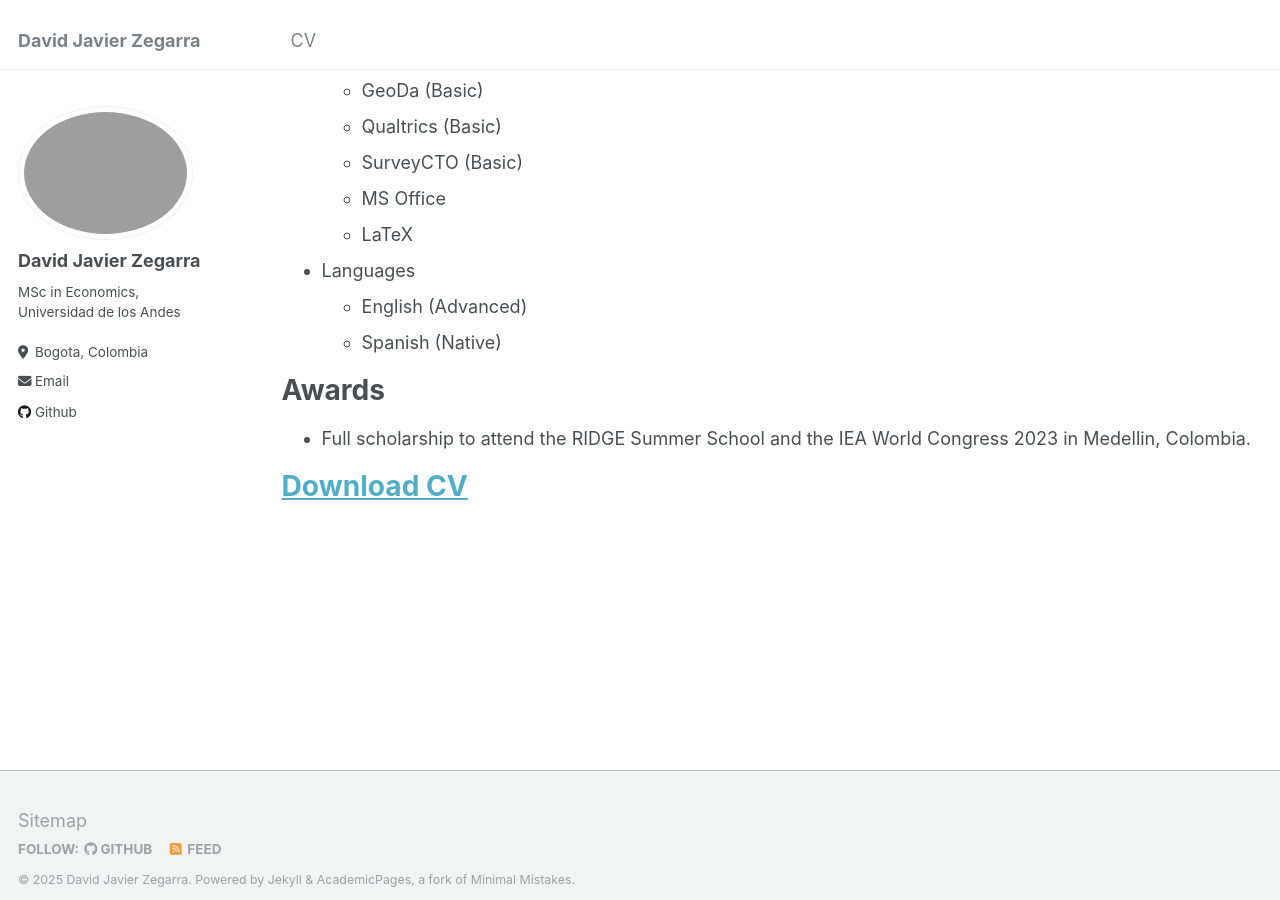
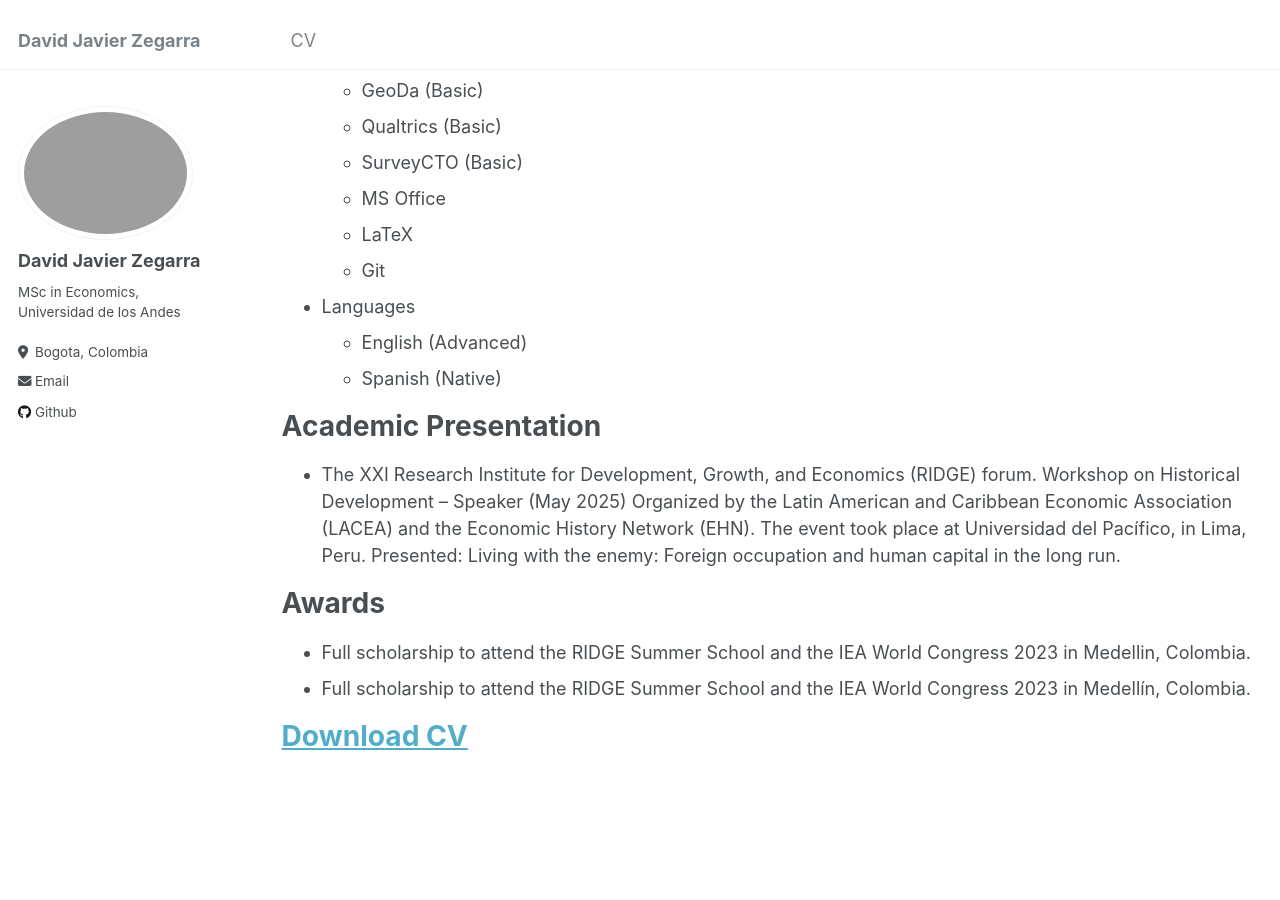
Before and after one commit to dajzegarraf/dajzegarraf.github.io, a Jekyll site: the page built from _pages/cv.md, in a window 1280 px wide and 900 px high, scrolled down 1775 px. Built offline with Jekyll 4.4.1, drawn with Linux system fonts in a browser that asks for light colours.

Commit message:
Update cv.md

```diff
--- a/_pages/cv.md
+++ b/_pages/cv.md
@@ -70,13 +70,22 @@ Skills
   * SurveyCTO (Basic)
   * MS Office
   * LaTeX
+  * Git
 * Languages
   * English (Advanced)
   * Spanish (Native)
 
+Academic Presentation
+======
+* The XXI Research Institute for Development, Growth, and Economics (RIDGE) forum.
+Workshop on Historical Development – Speaker (May 2025)
+Organized by the Latin American and Caribbean Economic Association (LACEA) and the Economic History Network (EHN). The event took place at Universidad del Pacífico, in Lima, Peru. Presented: Living with the enemy: Foreign occupation and human capital in the long run.
+
+
 Awards
 ======
 * Full scholarship to attend the RIDGE Summer School and the IEA World Congress 2023 in Medellin, Colombia.
+* Full scholarship to attend the RIDGE Summer School and the IEA World Congress 2023 in Medellín, Colombia.
 
-[Download CV](https://drive.google.com/file/d/1BHZVhye217SNtMKSkqOGfzNo6-I_n-fW/view?usp=sharing)
+[Download CV](https://drive.google.com/file/d/1uRrhQWKqQ5JYRHu5rSZDE-vDOR3p5qS3/view?usp=sharing)
 ======
```
